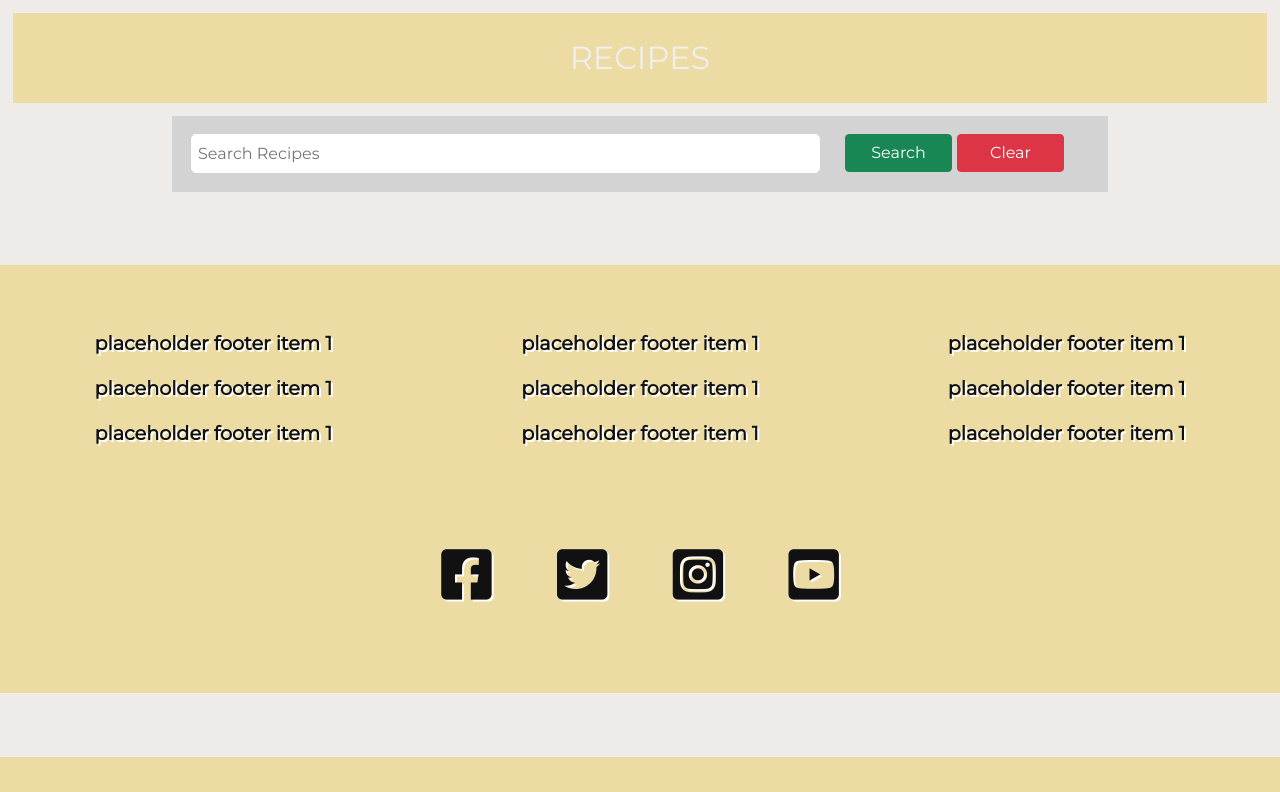
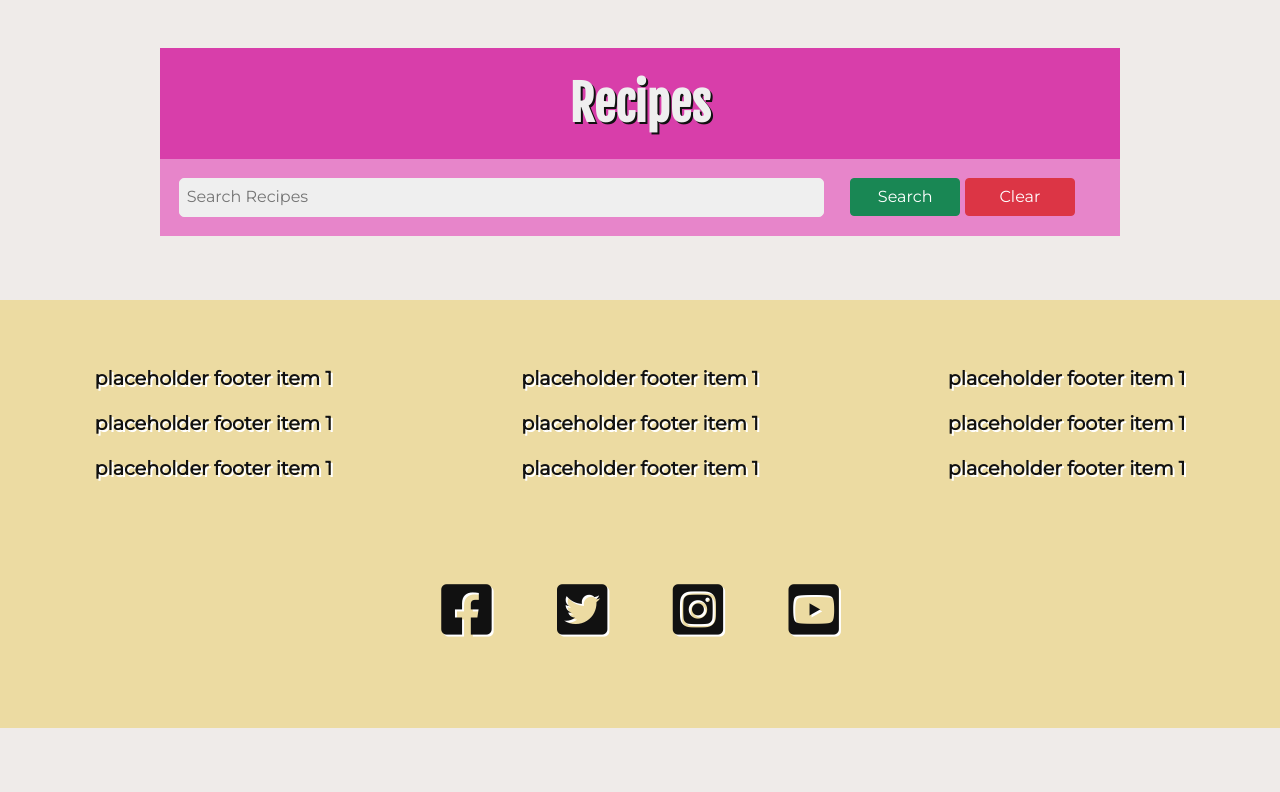
Before and after one commit to nickassafkirk/cooking-with-katie, a Flask app: page /recipes in a window 1280 px wide. Shown: the part 256-1048 px from the top of the page. Before the commit the page ends 1013 px from the top, so only its background shows below. Run offline with Flask 2, Linux system fonts and the light colour scheme; data that the repository does not hold is empty; some libraries are stand-ins or nearby versions.

Commit message:
Add styles for recipes.html to improve style consistency across site

```diff
--- a/static/css/style.css
+++ b/static/css/style.css
@@ -9,10 +9,13 @@
     --bg-sunset: #ecdba2;
     --txt-light: #efefef;
     --txt-dark: #111;
-    --txt-cute: rgb(247, 89, 212);
-    --accent: rgb(216, 62, 170);
+    --txt-cute: #f759d4;
+    --accent: #d83eaa;
+    --accent-subtle: #e785ca;
+    --accent-subtlest: #ebbbdc;
     --accent-mint: #3deec8;
-    --accent-mint-subtle: #a8ecde;
+    --accent-mint-subtle: #88e7d4;
+    --accent-mint-subtlest: #97ebda;
 }
 
 body{
@@ -439,13 +442,19 @@
 }
 
 /* search */
+
+#search-area{
+    margin-top: 0;
+    padding: 0%;
+}
+
 #search-recipes-form{
-    background-color: lightgray;
+    background-color: var(--accent-subtle);
     display: flex;
     flex-flow: row nowrap;
     justify-content: space-between;
     padding: 2%;
-    margin: 1% auto;
+    margin: 0% auto;
 }
 
 .input-area{
@@ -454,7 +463,9 @@
 }
 
 #search_recipe{
-    border: 1px solid #fff;
+    border: 1px solid var(--txt-light);
+    background-color: var(--txt-light);
+    color: var(--txt-dark);
     padding: 1%;
     border-radius: 5px;
     width: 100%;
--- a/static/js/recipes.js
+++ b/static/js/recipes.js
@@ -7,7 +7,7 @@
 function clipParagraph(selector, maxLength) {
     let focusElements = document.querySelectorAll(selector);
     for (i = 0; i < focusElements.length; i++) {
-        let singleElement = focusElement[i];
+        let singleElement = focusElements[i];
         text = singleElement.innerText;
          if (text.length > maxLength) {
            let clippedElement = text.substr(0, maxLength) + " ...";
--- a/templates/recipes.html
+++ b/templates/recipes.html
@@ -1,8 +1,10 @@
 {% extends "base.html" %}
 {% block content %}
-<h2 class="page-title">Recipes</h2>
-<div class="container-fluid page-content-container">
-    <div class="container-fluid p-0" id="search-area">
+<!-- Search area-->
+<div class="container-fluid page-content-container my-5">
+    <div class="row p-0">
+        <div class="col-12 page-section__heading-alt mb-0">Recipes</div>
+        <div class="col-12" id="search-area">
             <form action="{{ url_for('search_recipes') }}" method="POST" id="search-recipes-form">
                 <div class="input-area">
                     <input type="text" name="search_recipe" id="search_recipe" placeholder="Search Recipes">
@@ -14,7 +16,9 @@
                 </div>
             </form>
         </div>
+    </div>
 
+    <!-- Recipe Thumbnails -->
     <div class="row">
         {% for recipe in recipes %}
             <div class="col-12 col-md-6 col-xl-4">
```
Lines whose indentation alone changed are shown as unchanged.
